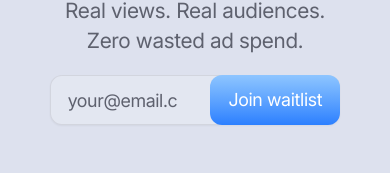
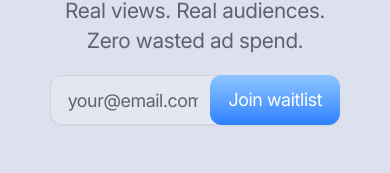
Before and after one commit to joe-whitehouse/viewmark-waitlist, a Next.js app: page / in a window 390 px wide. Shown: the part 419-592 px from the top of the page. Built offline with nearby package versions, Linux system fonts and the light colour scheme.

Commit message:
Fix mobile input padding to prevent placeholder text cutoff
- Reduce input-wrapper right padding from 160px to 140px
- Provides more space for placeholder text on mobile devices
- Maintains proper clearance for submit button (130px width)
- Improves mobile user experience and text readability

```diff
--- a/app/globals.css
+++ b/app/globals.css
@@ -740,7 +740,7 @@ a.contact-text:focus,
   height: 46px;
   flex: 1;
   border-radius: 0.75rem;
-  padding-right: 160px;
+  padding-right: 140px;
   background: transparent;
   border: none;
   position: relative;
```
